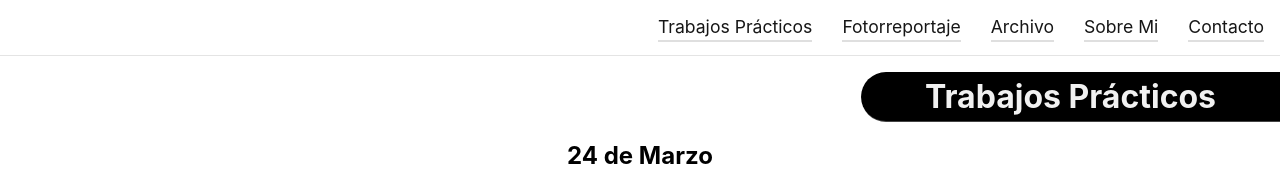
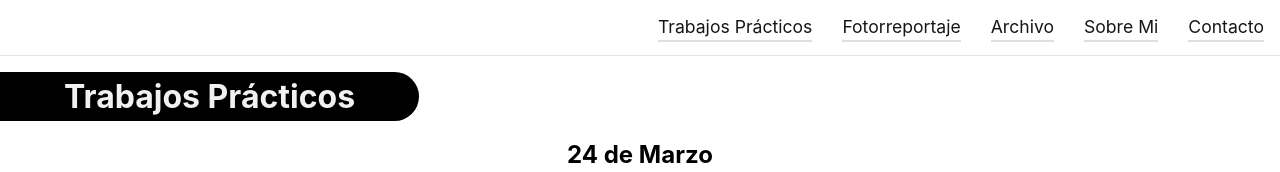
Before and after one commit to fedeholc/argra-foto1-portfolio, a React (Create React App) app: page /Trabajos in a window 1280 px wide. Shown: the top 172 px of the page. Built offline with nearby package versions, Linux system fonts and the light colour scheme.

Commit message:
fix: posición título

```diff
--- a/package.json
+++ b/package.json
@@ -1,8 +1,11 @@
 {
   "name": "argra-foto1-portfolio",
   "version": "0.1.0",
+  "homepage": "http://fedeholc.github.io/argra-foto1-portfolio/",
   "private": true,
-  "homepage": "http://fedeholc.github.io/argra-foto1-portfolio",
+  "sponsor": {
+    "url": "https:"
+  },
   "dependencies": {
     "@testing-library/jest-dom": "^5.16.5",
     "@testing-library/react": "^13.4.0",
--- a/public/index.html
+++ b/public/index.html
@@ -24,7 +24,7 @@
       work correctly both with client-side routing and a non-root public URL.
       Learn how to configure a non-root public URL by running `npm run build`.
     -->
-    <title>Federico Holc - Portfolio Fotoperiodismo I - aRGra Escuela</title>
+    <title>Federico Holc - Portfolio Fotoperiodismo I - aRGra Escuela v2</title>
   </head>
   <body>
     <noscript>You need to enable JavaScript to run this app.</noscript>
--- a/src/App.css
+++ b/src/App.css
@@ -12,6 +12,11 @@
 .div-flex-derecha {
   display: flex;
   justify-content: flex-end;
+}
+
+.div-flex-izquierda {
+  display: flex;
+  justify-content: flex-start;
 }
 
 .seccion-subtitulo {
@@ -31,7 +36,7 @@
   padding: 0.3rem;
   padding-left: 5%;
   padding-right: 5%;
-      border-bottom: 1px solid rgba(183, 183, 183, 37%);
+
   font-size: 2rem;
-  border-radius: 2rem 0rem 0rem 2rem;
+  border-radius: 0rem 2rem 2rem 0rem;
 }
--- a/src/App.js
+++ b/src/App.js
@@ -1,5 +1,5 @@
 import "./App.css";
-import Footer from "./footer.js";
+import Footer from "./footer";
 import NavBar from "./navbar";
 
 
--- a/src/index.js
+++ b/src/index.js
@@ -17,7 +17,7 @@ const root = createRoot(container);
 
 const router = createBrowserRouter([
   {
-    path: "/",
+    path: "argra-foto1-portfolio/",
     element: <App />,
     errorElement: <ErrorPage />,
     /* loader: homeLoader, */
--- a/src/trabajosPracticos.js
+++ b/src/trabajosPracticos.js
@@ -6,11 +6,11 @@ const TrabajosPracticos = () => {
   return (
     <>
       <NavBar />
-      <div class="div-flex-derecha">
-        <h1 class="seccion-titulo">Trabajos Prácticos</h1>
+      <div className="div-flex-izquierda">
+        <h1 className="seccion-titulo">Trabajos Prácticos</h1>
       </div>
-      <div class="div-flex-centrado">
-        <h2 class="seccion-subtitulo">24 de Marzo</h2>
+      <div className="div-flex-centrado">
+        <h2 className="seccion-subtitulo">24 de Marzo</h2>
       </div>
 
       <FotoConEpigrafe
@@ -18,8 +18,8 @@ const TrabajosPracticos = () => {
         epigrafe="hola"
       />
 
-      <div class="div-flex-centrado">
-        <h2 class="seccion-subtitulo">Deportes</h2>
+      <div className="div-flex-centrado">
+        <h2 className="seccion-subtitulo">Deportes</h2>
       </div>
 
       <FotoConEpigrafe
```
Lines whose indentation alone changed are shown as unchanged.
